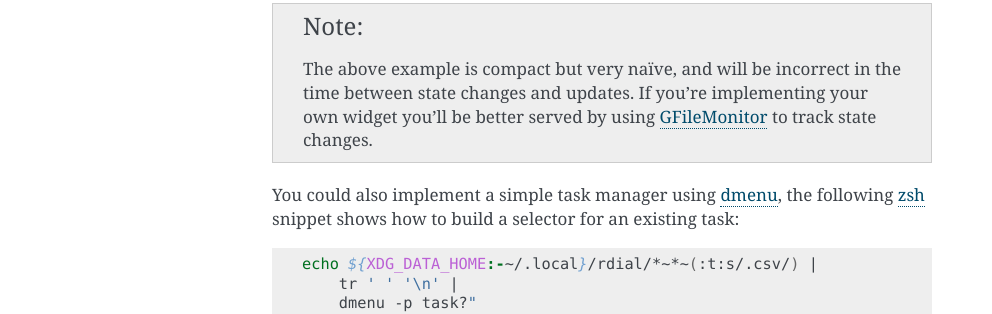
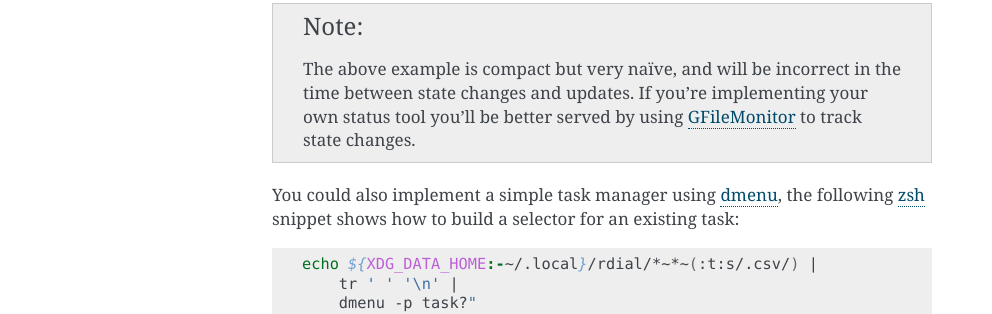
Before and after one commit to JNRowe/rdial, a Sphinx documentation site: the page built from doc/taskbars.rst, in a window 1280 px wide. Shown: the part 1647-1961 px from the top of the page, without its empty margins (148-1140 px from the left). Built offline with Sphinx 7.4.7, drawn with Linux system fonts in a browser that asks for light colours.

Commit message:
[Tr] Small rewording of dwm note

```diff
--- a/doc/taskbars.rst
+++ b/doc/taskbars.rst
@@ -86,7 +86,8 @@ snippet:
 .. note::
    The above example is compact but very naïve, and will be incorrect in the
    time between state changes and updates.  If you're implementing your own
-   widget you'll be better served by using GFileMonitor_ to track state changes.
+   status tool you'll be better served by using GFileMonitor_ to track state
+   changes.
 
 You could also implement a simple task manager using dmenu_, the following
 zsh_ snippet shows how to build a selector for an existing task:
```
